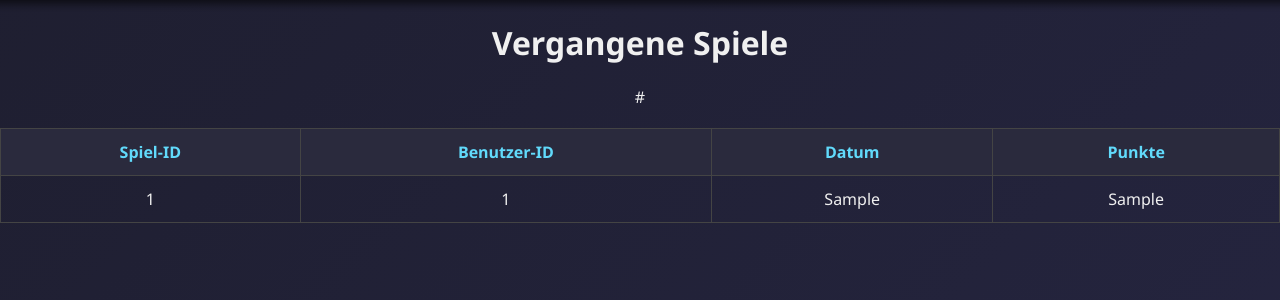
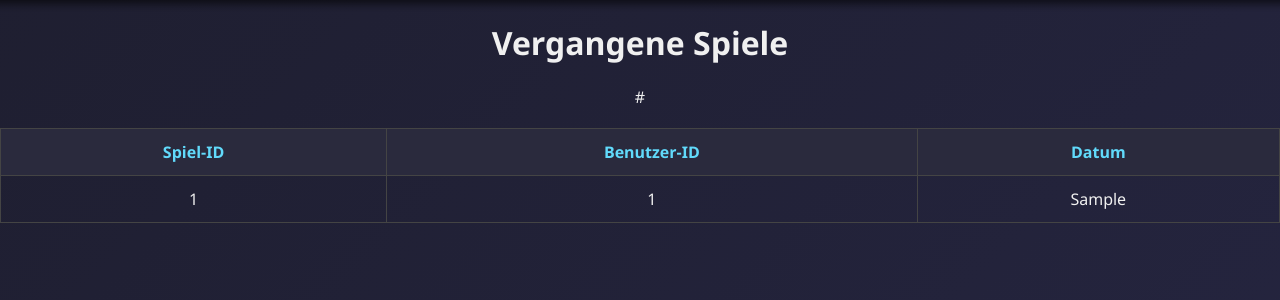
Before and after one commit to PhilipOberhauser/darttracker, a PHP site: page /vergangene_spiele.php in a window 1280 px wide. Shown: the part 218-518 px from the top of the page. Run offline with PHP 8.4, Linux system fonts and the light colour scheme; the visitor is signed in with stand-in values (Sample User, id 1); tables that the repository leaves empty or names only in its code hold one stand-in row (values such as "Sample post").

Commit message:
letzter fix

```diff
--- a/startseite.php
+++ b/startseite.php
@@ -66,9 +66,7 @@ $titel = "Dart-Tracker";
         <div class="nav-links">
             <a href="statistiken.php">Statistiken</a>
             <a href="vergangene_spiele.php">Vergangene Spiele</a>
-            <a href="#">Seite 3</a>
-            <a href="#">Seite 4</a>
-            <a href="#">Seite 5</a>
+
         </div>
         <div class="auth-section">
             <?php if (isset($_SESSION['benutzername'])): ?>
--- a/vergangene_spiele.php
+++ b/vergangene_spiele.php
@@ -13,10 +13,10 @@ if ($benutzer_id === null) {
 }
 
 // Updated SQL query with correct column names
-$sql = "SELECT spiel_id, spiele.id as benutzer_id, datum, punkte
+$sql = "SELECT spiele.id, spiele.id as benutzer_id, datum
         FROM spiele
         WHERE spiele.id = :benutzer_id
-        ORDER BY spiel_id DESC";
+        ORDER BY spiele.id DESC";
 $stmt = $pdo->prepare($sql);
 $stmt->bindParam(':benutzer_id', $benutzer_id, PDO::PARAM_INT);
 $stmt->execute();
@@ -65,16 +65,14 @@ $result = $stmt->fetchAll(PDO::FETCH_ASSOC);
                     <th>Spiel-ID</th>
                     <th>Benutzer-ID</th>
                     <th>Datum</th>
-                    <th>Punkte</th>
                 </tr>
             </thead>
             <tbody>
                 <?php foreach ($result as $row): ?>
                     <tr>
-                        <td><?php echo htmlspecialchars($row['spiel_id']); ?></td>
+                        <td><?php echo htmlspecialchars($row['id']); ?></td>
                         <td><?php echo htmlspecialchars($row['benutzer_id']); ?></td>
                         <td><?php echo htmlspecialchars($row['datum']); ?></td>
-                        <td><?php echo htmlspecialchars($row['punkte']); ?></td>
                     </tr>
                 <?php endforeach; ?>
             </tbody>#
```
